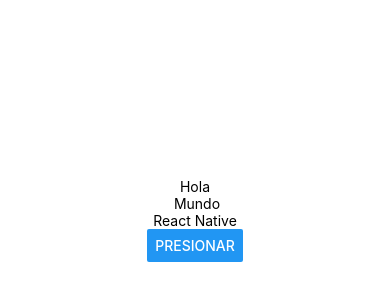
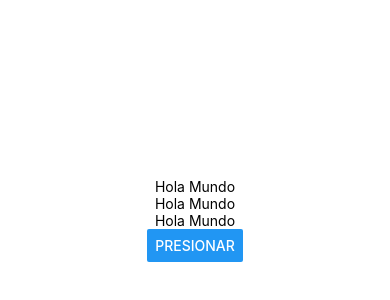
Before and after one commit to jafet1asanchez/PM193, a React Native app in the folder my-app-blank/: screen / in a window 390 px wide. Shown: the part 202-502 px from the top of the page. Built offline with nearby package versions, Linux system fonts and the light colour scheme.

Commit message:
USE STATE
Cambio del contenido de un texto al presionar

```diff
--- a/my-app-blank/App.js
+++ b/my-app-blank/App.js
@@ -1,16 +1,27 @@
 // ZONA A: Importaciones necesarias
 import { StatusBar } from 'expo-status-bar';
 import { StyleSheet, Text, View, Button } from 'react-native';
+// Importamos React para poder crear componentes
+import React, {useState} from 'react';
 
 // Creamos un componente de texto que se repetirá
 // Agregammos el parametro props para recibir propiedades
-const Texto = (props) => {
+// Componente propio
+const Texto = () => {
   // Desestructuramos el contenido de las propiedades
   // Agregamos children para recibir el contenido del componente
-  const { children } = props;
+  //Con el use state ya arrancamos el contenido con 'Hola Mundo'
+  const [contenido, setContenido ] = useState('Hola Mundo')
+  // Declaramos una nueva constante que con la ayuda de una
+  // funcion arrow modificará el contenido a 'Estado Modificado'
+  const actualizaTexto = () => {
+    setContenido('Estado Modificado')
+  }
   return (
     // Mostramos el contenido recibido como propiedad
-      <Text> { children } </Text>
+    // Aqui lo que hacemos es que al presionar el texto
+    // cambia de contenido a actualiza texto
+      <Text onPress={actualizaTexto}> { contenido } </Text>
   )
 }
 
```
